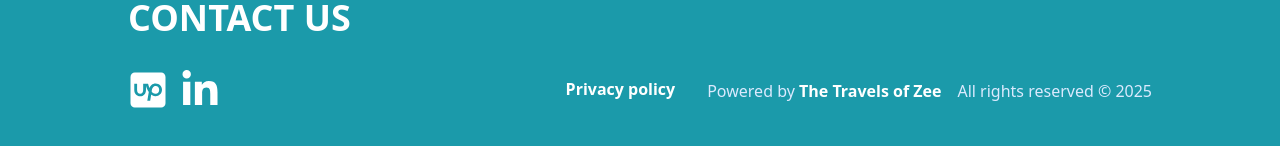
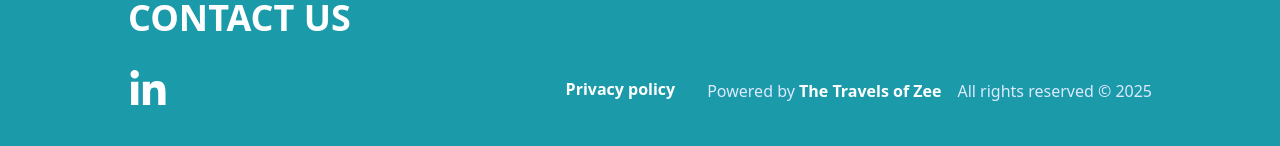
Before and after one commit to The-Travels-of-Zee/farahgpt-landing-page, a Next.js app: page / in a window 1280 px wide. Shown: the part 8894-9040 px from the top of the page. Built offline with nearby package versions, Linux system fonts and the light colour scheme.

Commit message:
Remove Upwork link from Footer component and update LinkedIn URL in config

```diff
--- a/components/Footer.js
+++ b/components/Footer.js
@@ -37,20 +37,6 @@ function Footer() {
         </nav>
         <aside className="flex flex-col items-center justify-between mt-8 w-full overflow-hidden md:flex-row lg:overflow-visible">
           <div className="flex items-center gap-3 w-full text-white">
-            {socials.upwork && (
-              <motion.a
-                variants={{
-                  hidden: { opacity: 0, x: "-100%" },
-                  visible: { opacity: 1, x: 0 },
-                }}
-                transition={{ delay: 0.75 }}
-                className="w-10 h-10 hover:bg-accent rounded-lg"
-                target="_blank"
-                href={socials.upwork}
-              >
-                <FaSquareUpwork className="size-10" />
-              </motion.a>
-            )}
             {socials.linkedin && (
               <motion.a
                 variants={{
--- a/utils/config.js
+++ b/utils/config.js
@@ -29,7 +29,7 @@ const templateConfig = {
       facebook: "https://facebook.com/google",
       twitter: "https://x.com/google",
       upwork: "https://www.upwork.com/agencies/1900660843112486960/",
-      linkedin: "https://www.linkedin.com/company/the-travels-of-zee/people/",
+      linkedin: "https://www.linkedin.com/company/farahgpt/",
     },
     links: [
       { href: "/#features", title: "Features" },
```
